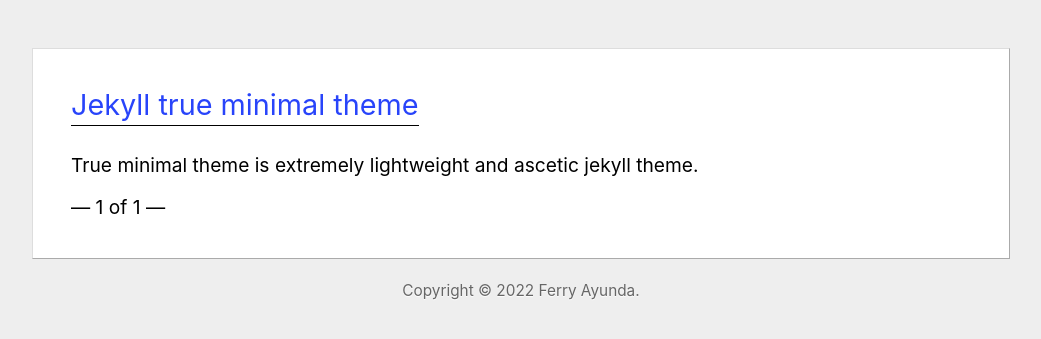
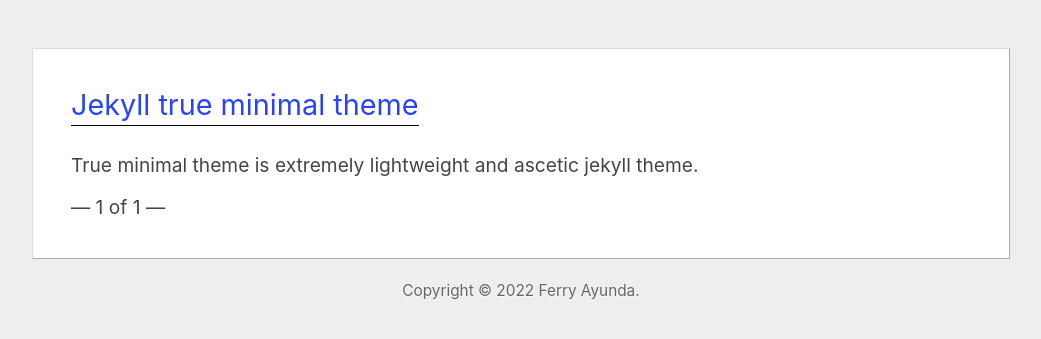
Before and after one commit to susahcebok/blog, a Jekyll site: the page built from index.html, in a window 1280 px wide. Shown: the top 339 px of the page, without its empty margins (119-1160 px from the left). Built offline with Jekyll 4.4.1, drawn with Linux system fonts in a browser that asks for light colours; the list of posts is cut into pages by our own code.

Commit message:
Update style.css

```diff
--- a/assets/css/style.css
+++ b/assets/css/style.css
@@ -1,7 +1,7 @@
 /* @import url(https://fonts.googleapis.com/css?family=Inconsolata); */
 
 html{background:#eee}
-body{margin:0;font-family:-apple-system, BlinkMacSystemFont, "Segoe UI", Roboto, Oxygen-Sans, Ubuntu, Cantarell, "Helvetica Neue", sans-serif;font-size:1.2em;line-height:1.2em}
+body{margin:0;font-family:-apple-system, BlinkMacSystemFont, "Segoe UI", Roboto, Oxygen-Sans, Ubuntu, Cantarell, "Helvetica Neue", sans-serif;color: #444;font-size:1.2em;line-height:1.2em}
 article,footer{display:block;min-width:360px;max-width:900px;width:80%}
 article{margin:2.5em auto 0 auto;border:1px solid;border-color:#ddd #aaa #aaa #ddd;padding:2em;background:#fff}
 h1{margin-top:0}
```
